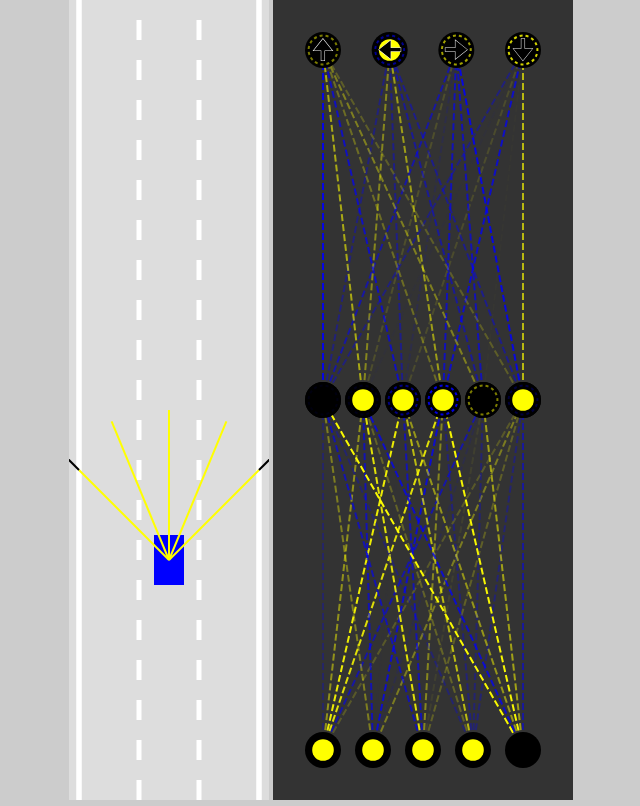
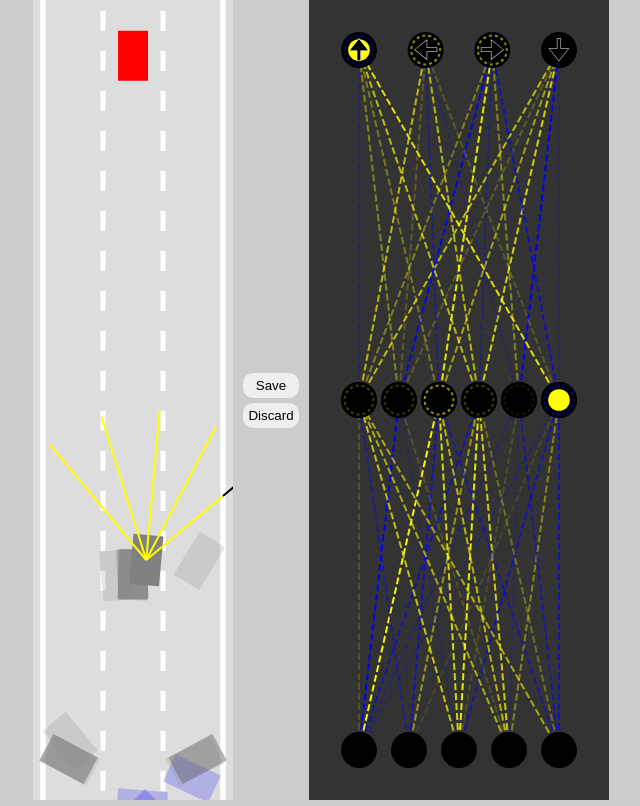
Before and after one commit to ardailhn/self-driving-car-js, a plain HTML site: page index.html in a window 1280 px wide. Shown: the whole page, without its empty margins (319-959 px from the left). Drawn offline with Linux system fonts and the light colour scheme.

Commit message:
parallelization

```diff
--- a/car.js
+++ b/car.js
@@ -8,7 +8,7 @@ class Car {
         this.speed = 0;
         this.acceleration = 0.2;
         this.maxSpeed = maxSpeed;
-        this.friction = 0.09;
+        this.friction = 0.05;
         this.angle = 0;
 
         this.useBrain = controlType == "AI";
@@ -120,7 +120,7 @@ class Car {
         this.y -= Math.cos(this.angle) * this.speed;
     }
 
-    draw(ctx, color) {
+    draw(ctx, color, drawSensor = false) {
         if (this.damaged) {
             ctx.fillStyle = 'gray';
         } else {
@@ -133,7 +133,7 @@ class Car {
         }
         ctx.fill();
 
-        if (this.sensor)
+        if (this.sensor && drawSensor)
             this.sensor.draw(ctx);
     }
 }
--- a/index.html
+++ b/index.html
@@ -9,6 +9,10 @@
 
 <body>
     <canvas id="carCanvas"></canvas>
+    <div id="verticalButtons">
+        <button onclick="save()">Save</button>
+        <button onclick="discard()">Discard</button>
+    </div>
     <canvas id="networkCanvas"></canvas>
     <script src="visualizer.js"></script>
     <script src="network.js"></script>
--- a/main.js
+++ b/main.js
@@ -7,28 +7,68 @@ const carCtx = carCanvas.getContext('2d');
 const networkCtx = networkCanvas.getContext('2d');
 
 const road = new Road(carCanvas.width / 2, carCanvas.width * 0.9)
-const car = new Car(road.getLaneCenter(1), 100, 30, 50, "AI");
+
+const generateCars = (N) => {
+    const cars = [];
+    for (let i = 0; i <= N; i++) {
+        let newCar = new Car(road.getLaneCenter(1), 100, 30, 50, "AI");
+        cars.push(newCar);
+    }
+    return cars;
+}
+
+const N = 100;
+const cars = generateCars(N);
+let bestCar = cars[0];
+if (localStorage.getItem("bestBrain")) {
+    bestCar.brain = JSON.parse(localStorage.getItem("bestBrain"));
+}
+
 const traffic = [
-    new Car(road.getLaneCenter(1), -100, 30, 50, "DUMMY", 2)
+    new Car(road.getLaneCenter(1), -100, 30, 50, "DUMMY", 2),
+    new Car(road.getLaneCenter(0), -300, 30, 50, "DUMMY", 2),
+    new Car(road.getLaneCenter(2), -300, 30, 50, "DUMMY", 2)
 ];
+
+const save = () => {
+    localStorage.setItem("bestBrain", JSON.stringify(bestCar.brain));
+}
+
+const discard = () => {
+    localStorage.removeItem("bestBrain")
+}
 
 const animate = (time) => {
     for (let i = 0; i < traffic.length; i++) {
         traffic[i].update(road.borders, []);
     }
-    car.update(road.borders, traffic);
+
+    for (let i = 0; i < cars.length; i++) {
+        cars[i].update(road.borders, traffic);
+    }
+
+    bestCar = cars.find(c => c.y == Math.min(...cars.map(c => c.y)));
+
     carCanvas.height = window.innerHeight;
     networkCanvas.height = window.innerHeight;
     carCtx.save();
-    carCtx.translate(0, -car.y + carCanvas.height * 0.7);
+    carCtx.translate(0, -bestCar.y + carCanvas.height * 0.7);
     road.draw(carCtx);
+
     for (let i = 0; i < traffic.length; i++) {
         traffic[i].draw(carCtx, "red");
     }
-    car.draw(carCtx, "blue");
+
+    carCtx.globalAlpha = 0.2;
+    for (let i = 0; i < cars.length; i++) {
+        cars[i].draw(carCtx, "blue");
+    }
+    carCtx.globalAlpha = 1;
+    bestCar.draw(carCtx, "blue", true);
+
     carCtx.restore();
     networkCtx.lineDashOffset = -time / 50;
-    Visualizer.drawNetwork(networkCtx, car.brain);
+    Visualizer.drawNetwork(networkCtx, bestCar.brain);
     requestAnimationFrame(animate);
 }
 
--- a/style.css
+++ b/style.css
@@ -6,8 +6,28 @@ body {
     line-height: 1.5;
     color: #333;
     background: #ccc;
-    text-align: center;
     overflow: hidden;
+    display: flex;
+    justify-content: center;
+    align-items: center;
+    gap: 10px;
+}
+
+#verticalButtons {
+    display: flex;
+    flex-direction: column;
+    gap: 5px;
+}
+
+button {
+    border: none;
+    border-radius: 10px;
+    padding: 5px;
+    cursor: pointer;
+}
+
+button:hover {
+    background-color: #ddd;
 }
 
 #carCanvas {
```
